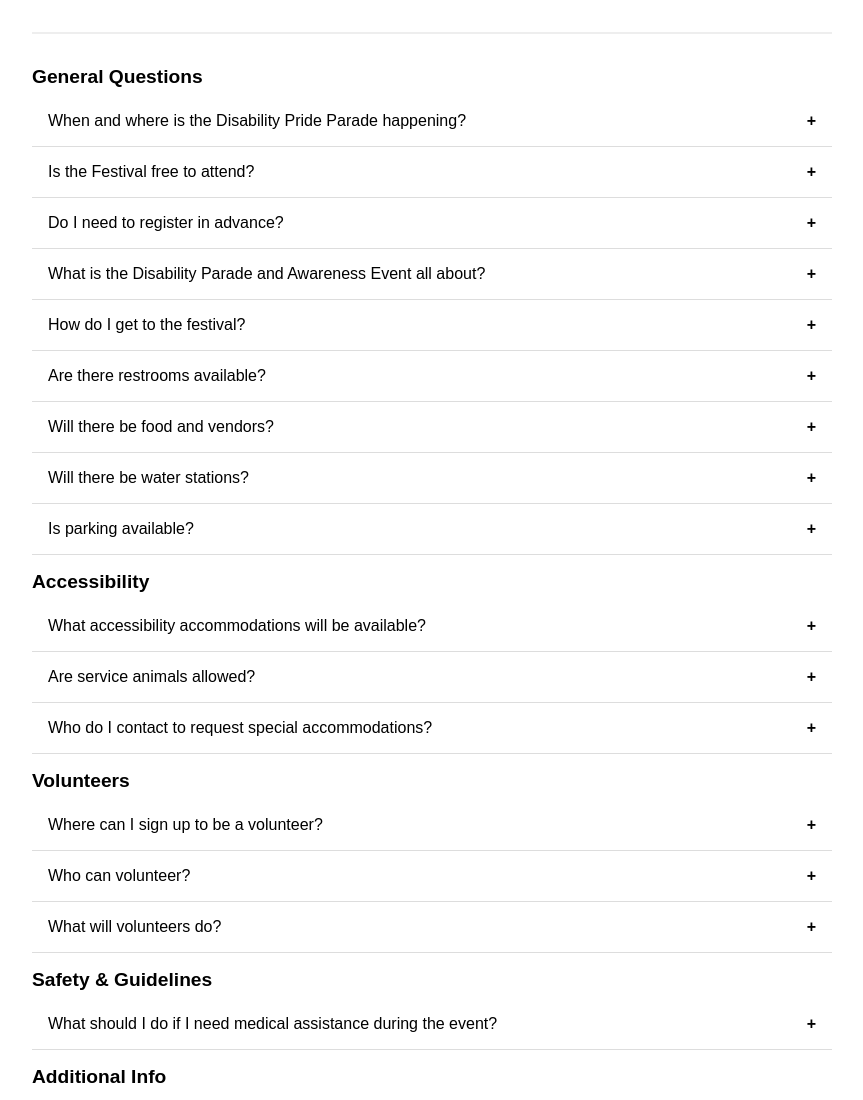
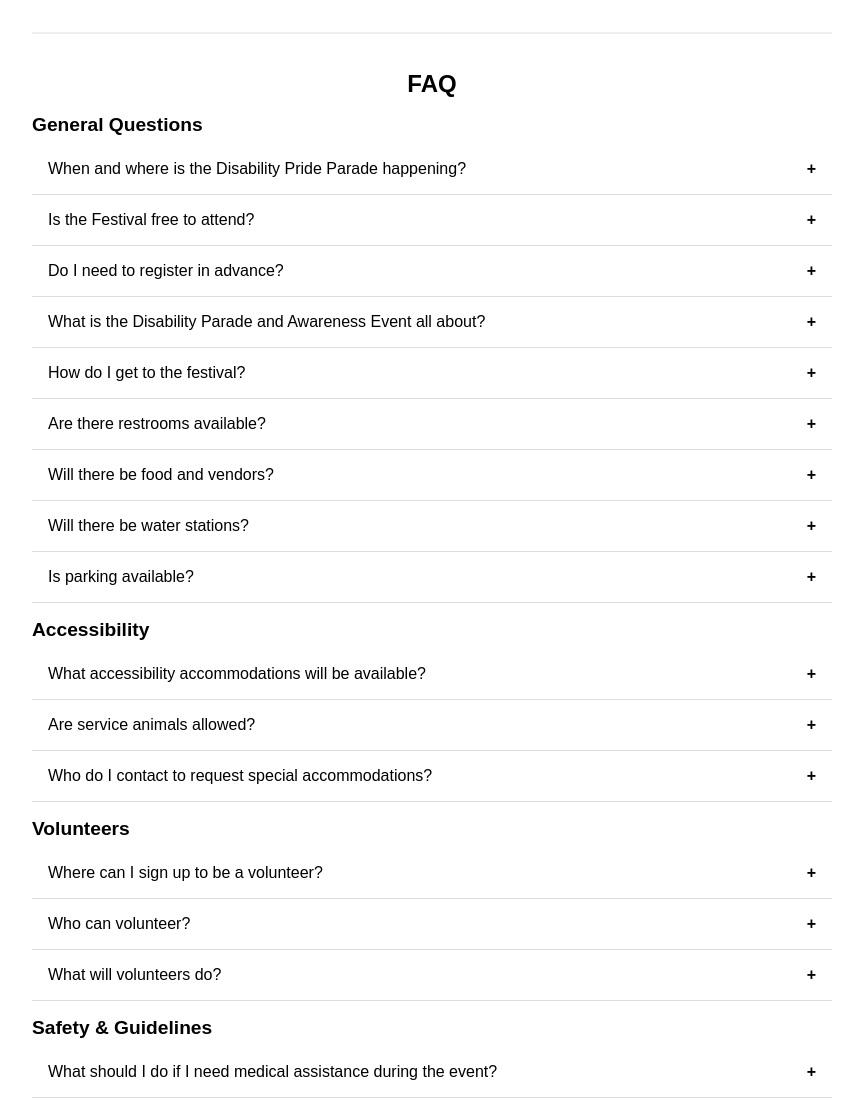
Before and after one commit to anairb227171-web/faq-widget, a plain HTML site: page index.html in a window 1280 px wide. Shown: the top 1100 px of the page, without its empty margins (208-1071 px from the left). Drawn offline with Linux system fonts and the light colour scheme.

Commit message:
Update index.html

```diff
--- a/index.html
+++ b/index.html
@@ -57,12 +57,15 @@
     body {
   background-color: white;
 }
+    .faq-title {
+      text-align: center;
+    }
 
   </style>
 </head>
 <body>
   <div class="faq-container">
-   <!-- <h2>Frequently Asked Questions</h2> -->
+    <h2 class="faq-title">FAQ</h2>
 
     <!-- General Questions -->
     <div class="faq-category">
```
